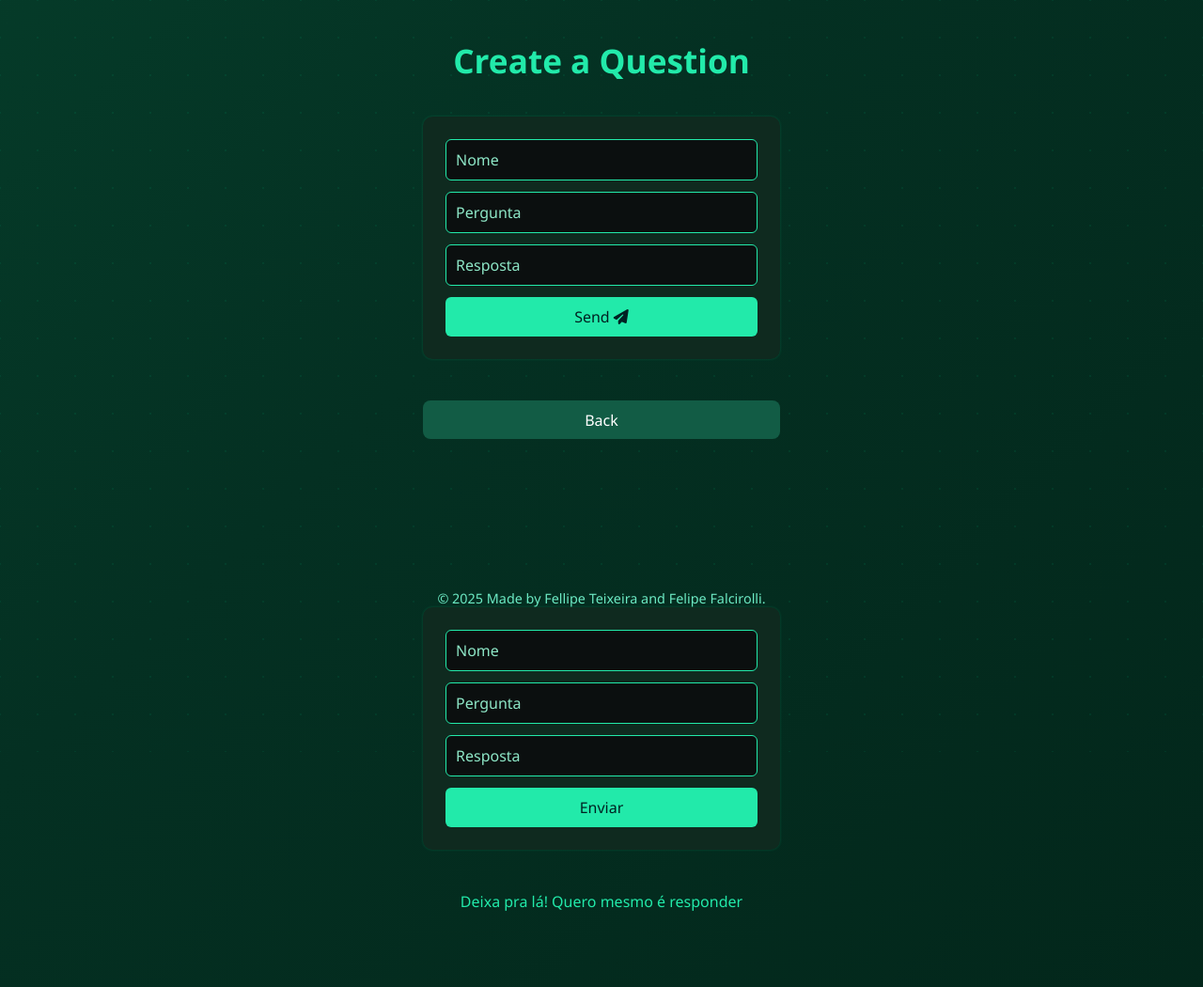
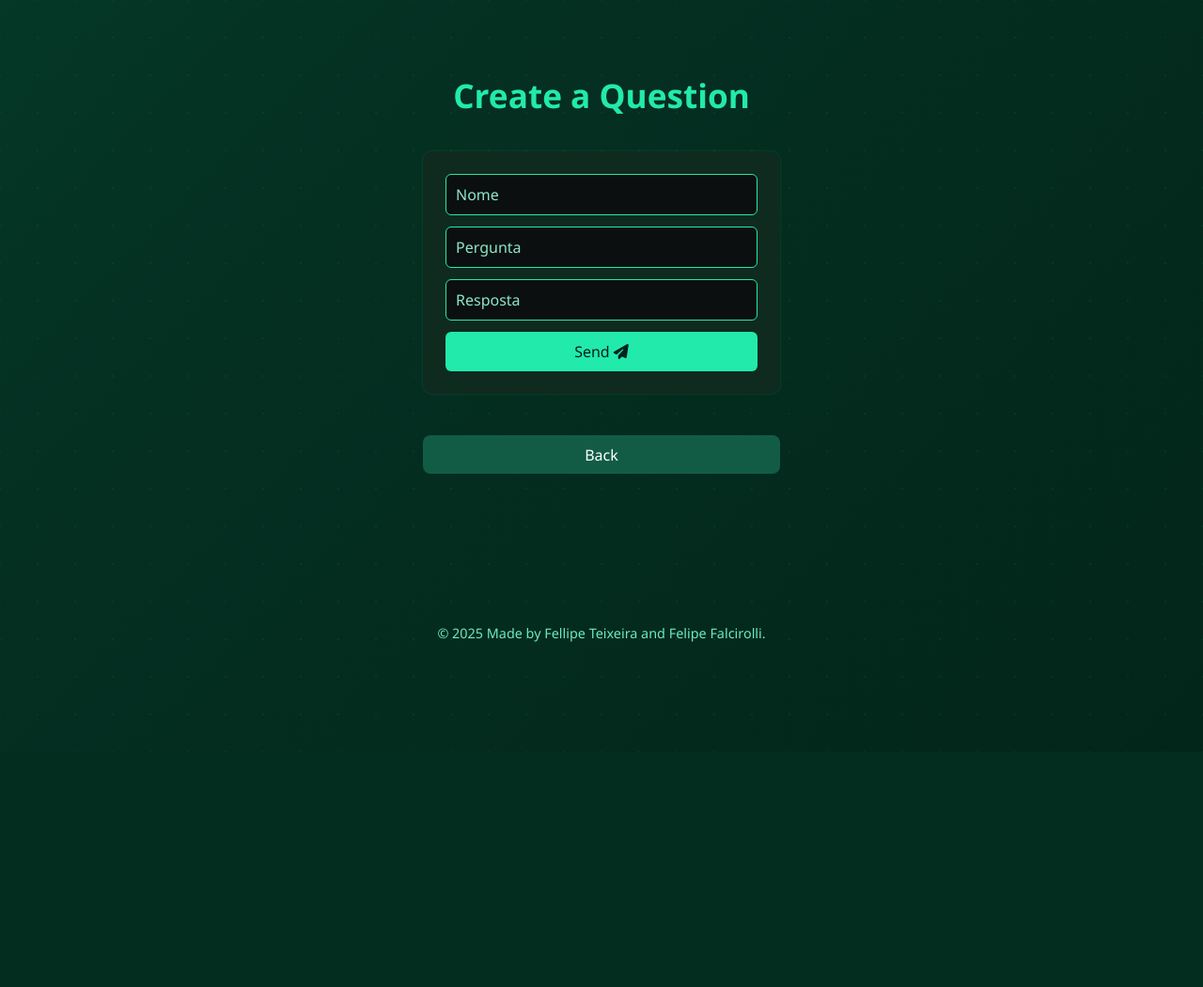
Before and after one commit to lipes40/Answer-if-you-can, a PHP site: page /criar_pergunta.php in a window 1280 px wide. Shown: the whole page at 94% size. After the commit the page ends 800 px from the top, so only its background shows below. Run offline with PHP 8.4, Linux system fonts and the light colour scheme.

Commit message:
fix undefined input

```diff
--- a/criar_pergunta.php
+++ b/criar_pergunta.php
@@ -18,26 +18,16 @@
 <body>
     <header><h1>Create a Question</h1></header>
 
-
-    <form action="pergunta_criada.php" method="POST">
-        <input type="text" placeholder="Nome" name="nome">
-        <input type="text" placeholder="Pergunta" name="pergunta">
-        <input type="text" placeholder="Resposta" name="resposta">
-        <button type=>Send <i class="fas fa-paper-plane"></i></button>
-    </form>
-
-    <a class="back-btn" href="index.php">Back</a>
-
-    <footer>&copy; 2025 Made by Fellipe Teixeira and Felipe Falcirolli.</footer>
-
     <form action="pergunta_criada.php" method="POST" onsubmit="return finalizar()">
         <input type="text" maxlength="40" placeholder="Nome" id="nome" name="nome" value="<?php echo $_POST["nome"] ?? '' ?>">
         <input type="text" maxlength="200" placeholder="Pergunta" id="pergunta" name="pergunta" value="<?php echo $_POST["pergunta"] ?? '' ?>">
         <input type="text" maxlength="200" placeholder="Resposta" id="resposta" name="resposta" value="<?php echo $_POST["resposta"] ?? '' ?>">
-        <button type=>Enviar</button>
+        <button type=>Send <i class="fas fa-paper-plane"></i></button>
     </form>
 
-    <a href="index.php">Deixa pra lá! Quero mesmo é responder</a>
+       <a class="back-btn" href="index.php">Back</a>
+
+    <footer>&copy; 2025 Made by Fellipe Teixeira and Felipe Falcirolli.</footer>
 </body>
 
 <script>
@@ -49,7 +39,6 @@
     function finalizar() {
         if(!nome.value){
             alert("Digite seu nome")
-            alert(nome)
             return false;
         }
 
--- a/index.php
+++ b/index.php
@@ -95,7 +95,7 @@ if(isset($_POST["resposta"])){
         <em>Creator, back end maker and database analitics</em><br>
             <a href="https://github.com/lipes40" target="_blank" rel="noopener noreferrer">Github</a>
         </p>
-    <button onclick="fecharModal()" class="btn-fechar">Fechar</button>
+    <button onclick="fecharModal()" class="btn-fechar">Close </button>
   </div>
 </div>
 
```
